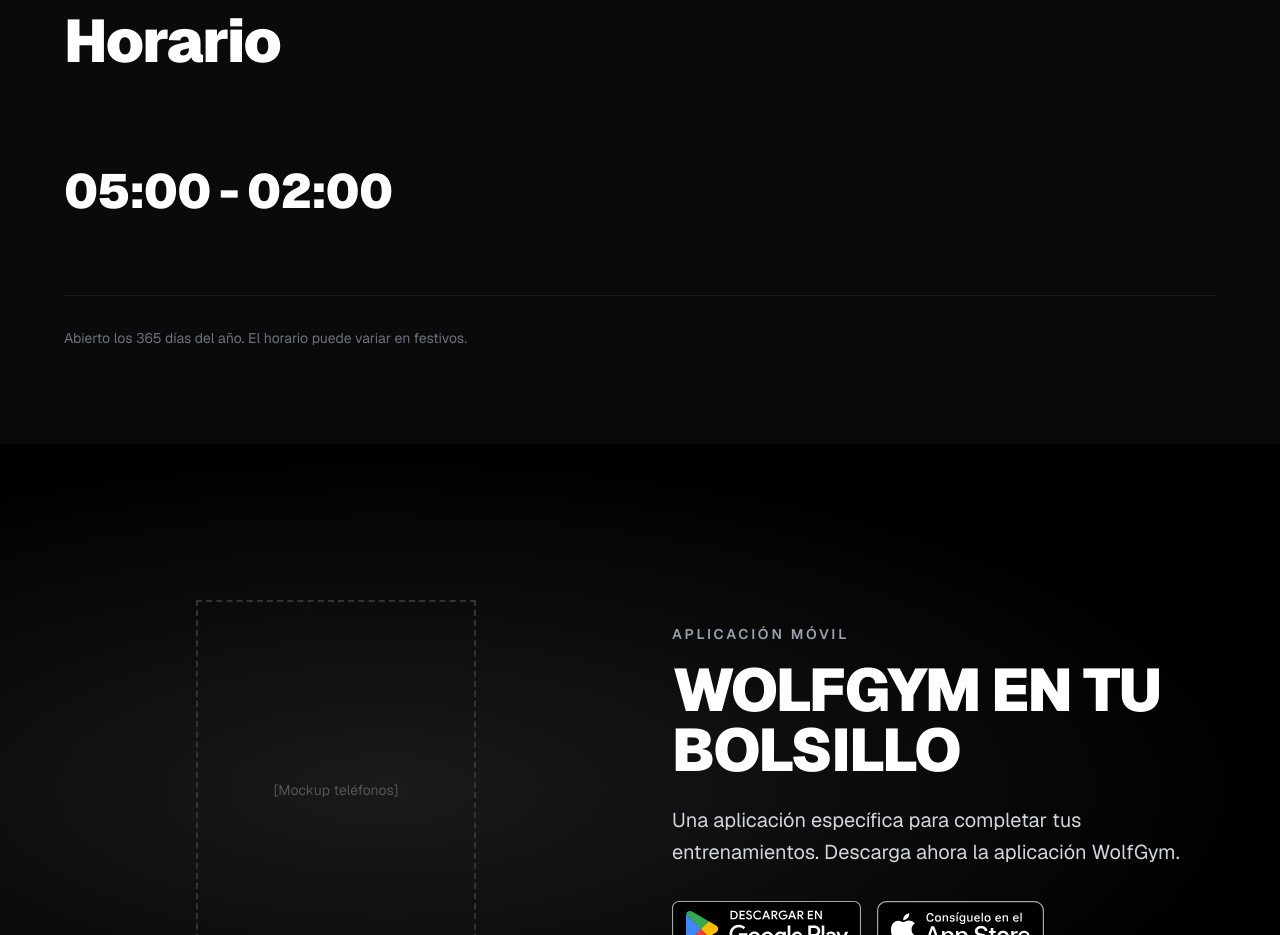
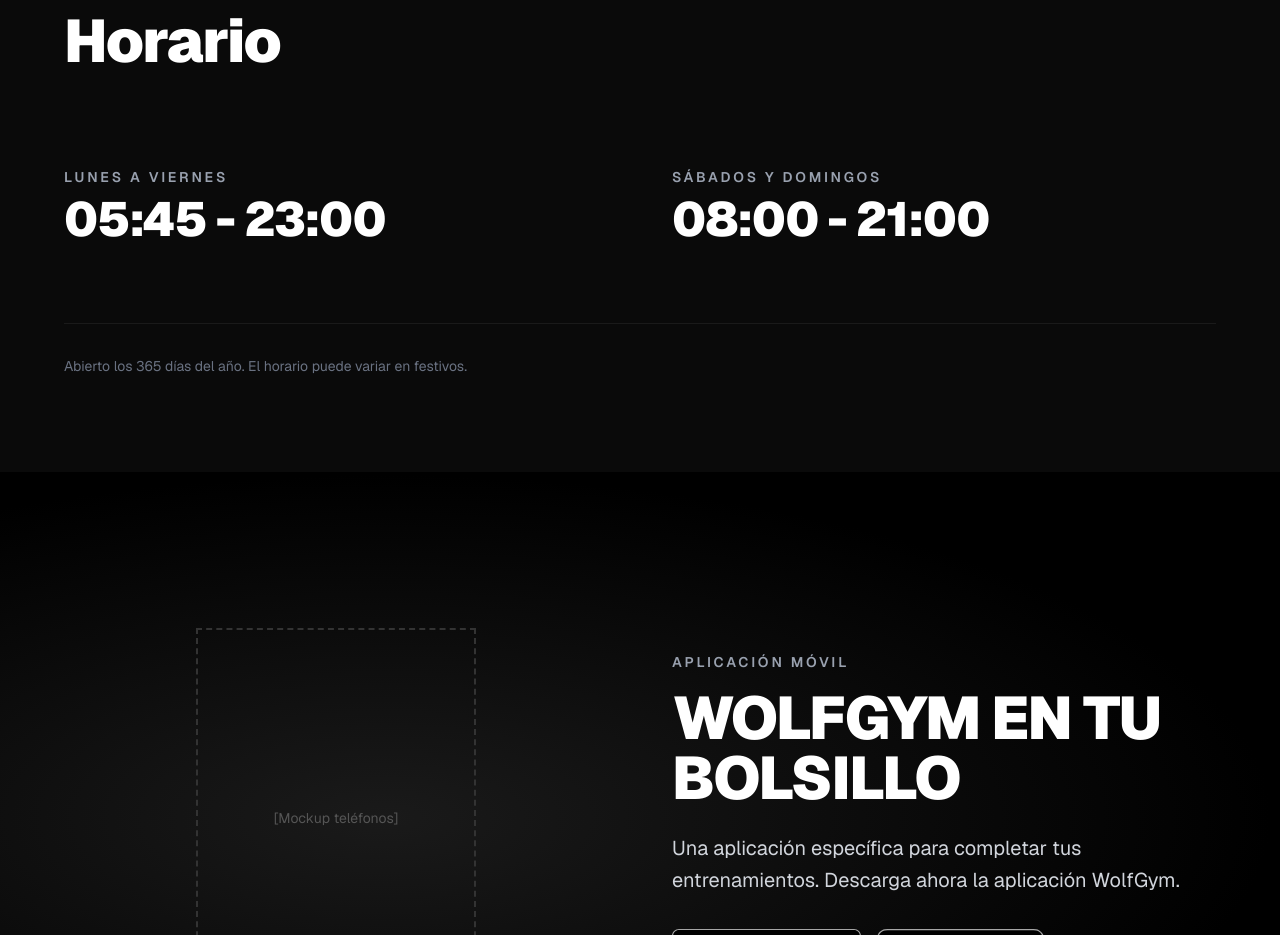
Before and after one commit to josepitarch/wolfgym, an Astro site: page / in a window 1280 px wide. Shown: the part 1680-2615 px from the top of the page. Built offline with nearby package versions, Linux system fonts and the light colour scheme; Astro itself is replaced by a stand-in of ours.

Commit message:
feat: update schedule hours and sync pencil design

```diff
--- a/src/components/sections/ScheduleSection.astro
+++ b/src/components/sections/ScheduleSection.astro
@@ -5,8 +5,15 @@
       <h2 class="text-5xl md:text-6xl font-black tracking-tight">Horario</h2>
     </div>
 
-    <div class="py-8">
-      <div class="text-4xl md:text-5xl font-black tracking-tight">05:00 - 02:00</div>
+    <div class="grid grid-cols-1 md:grid-cols-2 gap-16">
+      <div class="py-8">
+        <div class="text-sm text-gray-400 uppercase tracking-[0.2em] mb-2 font-semibold">Lunes a Viernes</div>
+        <div class="text-4xl md:text-5xl font-black tracking-tight">05:45 - 23:00</div>
+      </div>
+      <div class="py-8">
+        <div class="text-sm text-gray-400 uppercase tracking-[0.2em] mb-2 font-semibold">Sábados y Domingos</div>
+        <div class="text-4xl md:text-5xl font-black tracking-tight">08:00 - 21:00</div>
+      </div>
     </div>
 
     <p class="mt-12 pt-8 border-t border-[#1a1a1a] text-gray-500 text-sm">
--- a/wolf-gym-landing.html
+++ b/wolf-gym-landing.html
@@ -227,7 +227,7 @@
 
         .schedule-grid {
             display: grid;
-            grid-template-columns: 1fr;
+            grid-template-columns: 1fr 1fr;
             gap: 4rem;
             margin-top: 3rem;
         }
@@ -509,8 +509,12 @@
         </div>
         <div class="schedule-grid">
             <div class="schedule-item">
-                <div class="schedule-day">Todos los días</div>
-                <div class="schedule-time">05:00 - 02:00</div>
+                <div class="schedule-day">Lunes a Viernes</div>
+                <div class="schedule-time">05:45 - 23:00</div>
+            </div>
+            <div class="schedule-item">
+                <div class="schedule-day">Sábados y Domingos</div>
+                <div class="schedule-time">08:00 - 21:00</div>
             </div>
         </div>
         <p class="schedule-note">Abierto los 365 días del año. El horario puede variar en festivos.</p>
```
